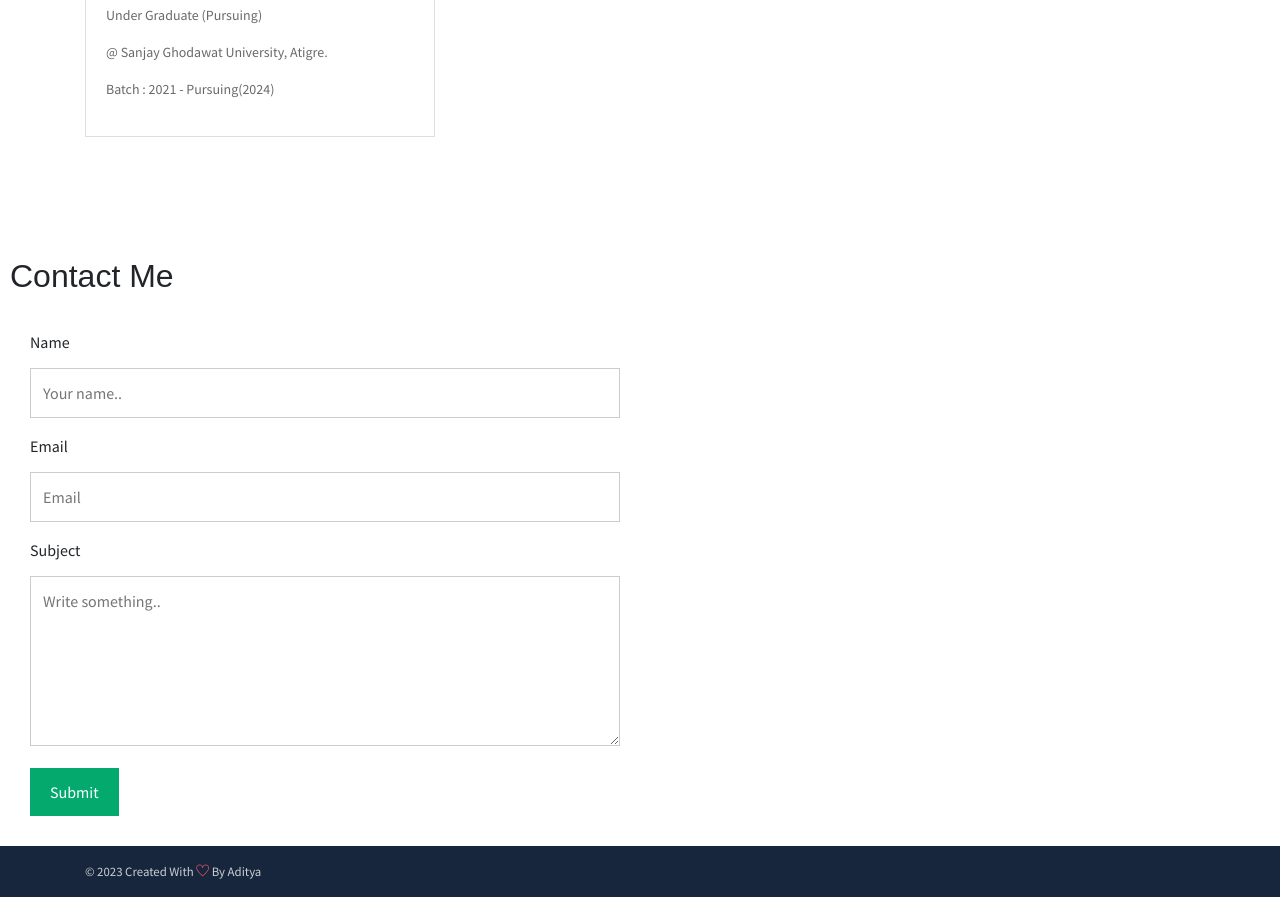
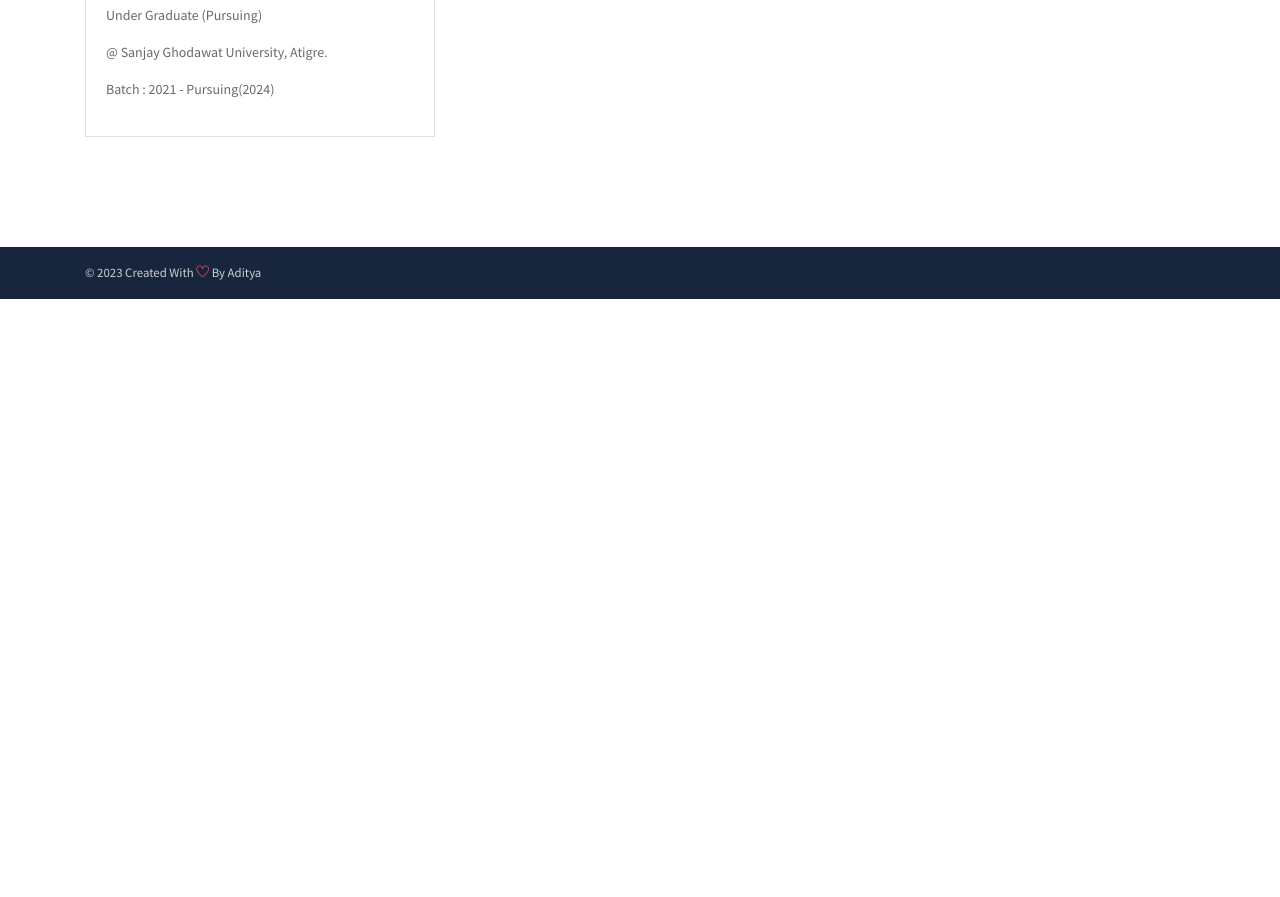
Before and after one commit to Asasane/Portfolio, a plain HTML site: page index.html in a window 1280 px wide. Shown: the part 2027-2924 px from the top of the page. After the commit the page ends 2326 px from the top, so only its background shows below. Drawn offline with Linux system fonts and the light colour scheme; some packages are replaced by stand-ins of ours; a script that the page names is missing.

Commit message:
Update index.html

```diff
--- a/index.html
+++ b/index.html
@@ -283,31 +283,6 @@
             </div>
         </div>
     </section>
-    <div class="container1">
-        <div style="text-align:left">
-          <h2>Contact Me</h2>
-          <!-- <p>Swing by for a cup of coffee, or leave us a message:</p> -->
-        </div>
-        <div class="row1">
-          <!-- <div class="column">
-            <img src="/w3images/map.jpg" style="width:100%">
-          </div> -->
-          <div class="column1">
-            <form action="/index.html" id="contactForm">
-              <label for="name">Name</label>
-              <input type="text" id="name" name="Name" placeholder="Your name..">
-              <label for="Email">Email</label>
-              <input type="text" id="emailid" name="Email" placeholder="Email">
-              <label for="subject">Subject</label>
-              <textarea id="msgContent" name="subject" placeholder="Write something.." style="height:170px"></textarea>
-              <input type="submit" value="Submit">
-
-              <script src="https://cdnjs.cloudflare.com/ajax/libs/firebase/7.14.1-0/firebase.js"></script>
-              <script src="/mail.js"></script>
-            </form>
-          </div>
-        </div>
-      </div>
     <footer class="footer py-3">
         <div class="container">
             <p class="small mb-0 text-light">
```
